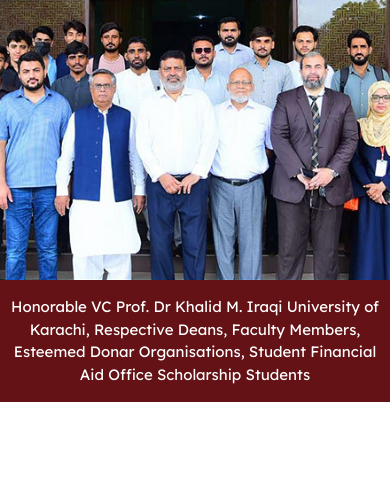
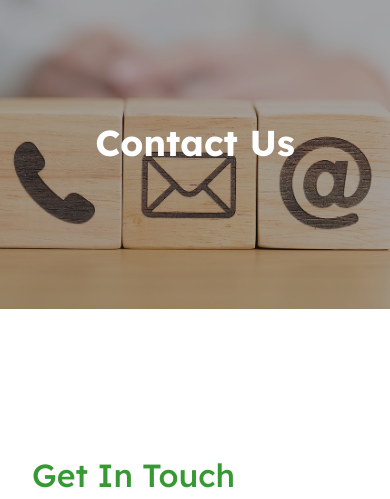
Before and after one commit to WeDesignArt/SFAO-Scholarship, a PHP site: page /contact.html in a window 390 px wide. Shown: the part 78-577 px from the top of the page. Run offline with PHP 8.4, Linux system fonts and the light colour scheme.

Commit message:
third (image-edit) commit

```diff
--- a/contact.html
+++ b/contact.html
@@ -96,8 +96,9 @@
 
     <!-- main content start -->
     <main role="main" class="home_content nav_space clearfix">
+
       <!-- hero start -->
-      <section class="home_hero_slider hero-font ">
+      <!-- <section class="home_hero_slider hero-font ">
         <div class="container_content ">
           <div class="hero_wrapper">
             <picture>
@@ -119,8 +120,22 @@
           </div>
 
         </div>
+      </section> -->
+      <!-- hero end -->
+
+       <section class="section-1 home_hero_slider overflow-hidden">
+        <div class="container_content">
+          <div class="image-container-top">
+            <img src="./images/uok/contact-us.jpg" alt="Contact Us" class="img-fluid w-100">
+
+            <div class="overlay-top d-flex flex-column justify-content-center align-items-center text-center">
+              <h1 class="text-white h1 mb-4">Contact Us</h1>
+            </div>
+
+          </div>
+        </div>
       </section>
-      <!-- hero end -->
+
 
       <section class="contact_section overflow-hidden ptb_80 clearfix">
         <div class="container_content">
--- a/css/style.css
+++ b/css/style.css
@@ -377,7 +377,7 @@ a.seemore-btn:active {
 
 
   .image-container-top img {
-    height: 200px;
+    height: 308.81px;
   }
 
   /* Breadcrumb */
```
Also changed, not shown: about-us.html (+14 -1 lines), calendar.html (+18 -2 lines), scholarship.html (+8 -6 lines), stories.html (+15 -2 lines), images/uok/about-us.jpg (added), images/uok/calendar.jpg (added), images/uok/contact-us.jpg (added), images/uok/scholarship-bg.jpg, images/uok/stories.jpg (added).
